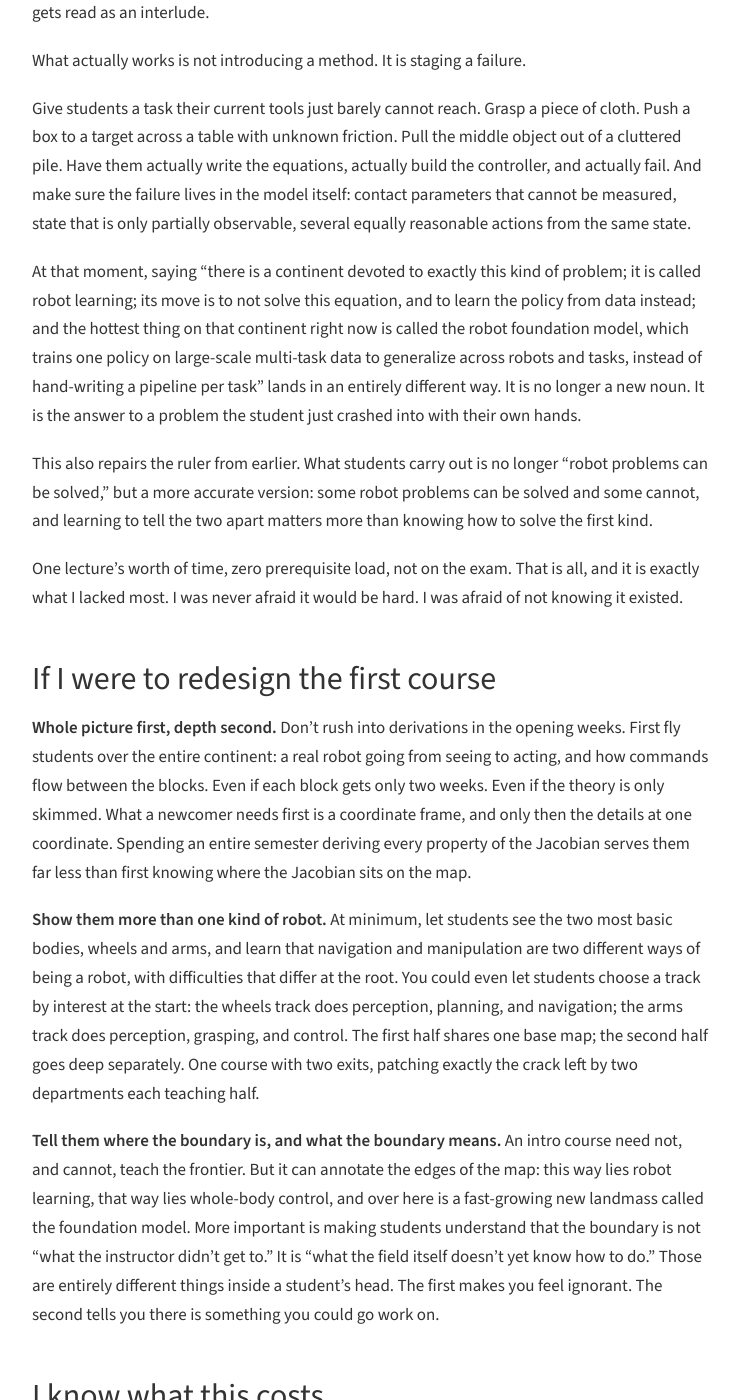
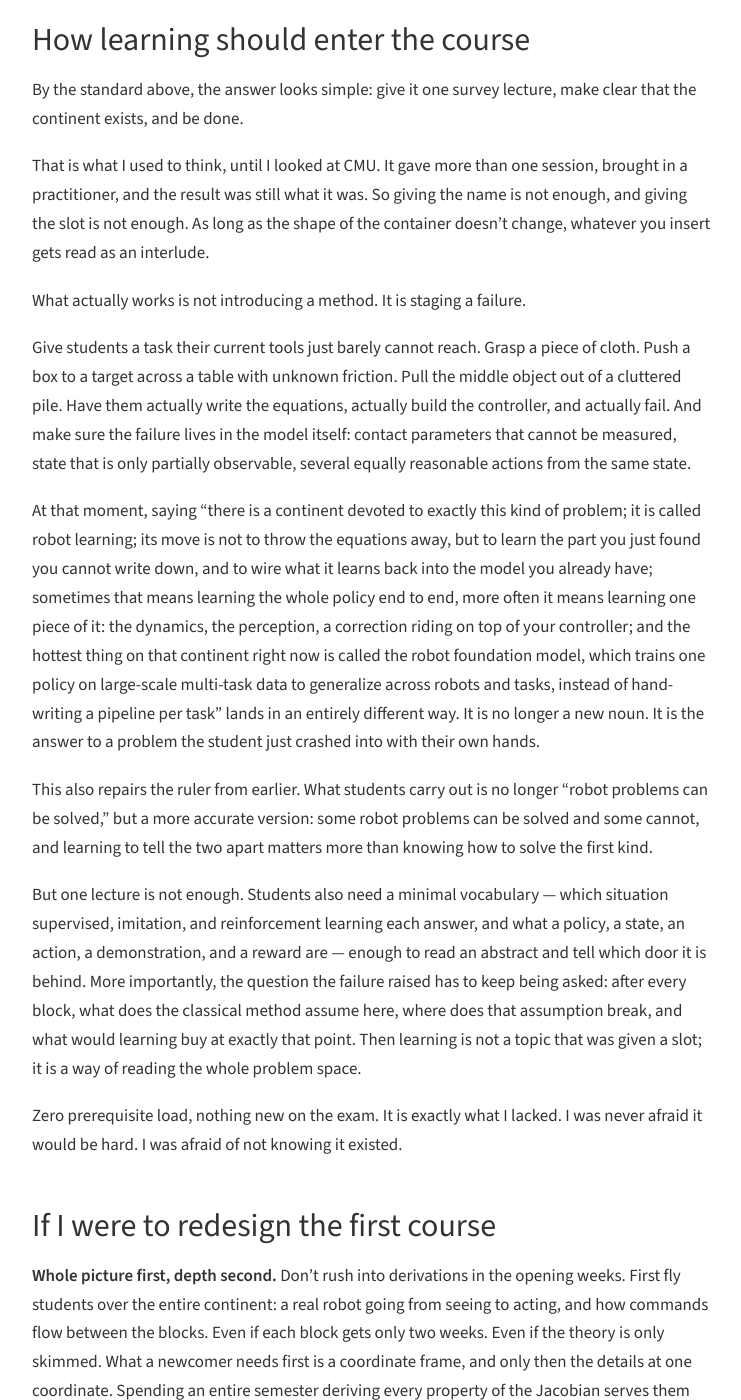
Before and after one commit to treap45/treap45.github.io, a Jekyll site: the page built from _posts/2026-07-24-what-does-introduction-to-robotics-actually-introduce-en.md, in a window 1280 px wide and 1400 px high, scrolled down 8459 px. Shown: the whole window, without its empty margins (268-1009 px from the left). Built offline with Jekyll 4.4.1, drawn with Linux system fonts in a browser that asks for light colours; some of the changed text lies outside the part shown.

Commit message:
Tighten the essay's treatment of robot learning
Four revisions, applied to both language versions:

- Recast robot learning as learning the part you cannot write down and
  wiring it back into the model, rather than replacing equations with
  a policy learned from data. The old framing was inaccurate about how
  modern systems are built, and it installed the same kind of skewed
  ruler the essay argues against.
- Add the durability case for a classical core, and answer it:
  durability justifies the core, not the silence about its boundary.
- Replace "one lecture, that is all" with a minimal vocabulary plus a
  question asked after every block. The old line contradicted both the
  essay's own diagnosis and its homework proposal.
- Scope the appendix claim to the map the author was missing.

```diff
--- a/_posts/2026-07-24-what-does-introduction-to-robotics-actually-introduce-en.md
+++ b/_posts/2026-07-24-what-does-introduction-to-robotics-actually-introduce-en.md
@@ -81,6 +81,10 @@ The arm branch is easy to teach well because its content naturally forms a chain
 
 And so the branch that is easiest to teach well became, year after year, the whole.
 
+The status quo deserves a better defense than inertia. The arm chain isn't only the easiest thing to teach, it is also the most durable: someone who learned rotation matrices and feedback control twenty years ago lost nothing, which cannot be said for whatever anyone would have taught as the learning method of 2021.
+
+But durability justifies the core, not the silence. The more durable your core, the cheaper it is to say that it is one province — a sentence that costs less than a lecture, and would have saved me two years.
+
 ## A chain teaches you two things
 
 But the skew in content is not the deepest effect. Beyond content, a derivation chain teaches something deeper: what counts as an answer.
@@ -149,11 +153,13 @@ What actually works is not introducing a method. It is staging a failure.
 
 Give students a task their current tools just barely cannot reach. Grasp a piece of cloth. Push a box to a target across a table with unknown friction. Pull the middle object out of a cluttered pile. Have them actually write the equations, actually build the controller, and actually fail. And make sure the failure lives in the model itself: contact parameters that cannot be measured, state that is only partially observable, several equally reasonable actions from the same state.
 
-At that moment, saying "there is a continent devoted to exactly this kind of problem; it is called robot learning; its move is to not solve this equation, and to learn the policy from data instead; and the hottest thing on that continent right now is called the robot foundation model, which trains one policy on large-scale multi-task data to generalize across robots and tasks, instead of hand-writing a pipeline per task" lands in an entirely different way. It is no longer a new noun. It is the answer to a problem the student just crashed into with their own hands.
+At that moment, saying "there is a continent devoted to exactly this kind of problem; it is called robot learning; its move is not to throw the equations away, but to learn the part you just found you cannot write down, and to wire what it learns back into the model you already have; sometimes that means learning the whole policy end to end, more often it means learning one piece of it: the dynamics, the perception, a correction riding on top of your controller; and the hottest thing on that continent right now is called the robot foundation model, which trains one policy on large-scale multi-task data to generalize across robots and tasks, instead of hand-writing a pipeline per task" lands in an entirely different way. It is no longer a new noun. It is the answer to a problem the student just crashed into with their own hands.
 
 This also repairs the ruler from earlier. What students carry out is no longer "robot problems can be solved," but a more accurate version: some robot problems can be solved and some cannot, and learning to tell the two apart matters more than knowing how to solve the first kind.
 
-One lecture's worth of time, zero prerequisite load, not on the exam. That is all, and it is exactly what I lacked most. I was never afraid it would be hard. I was afraid of not knowing it existed.
+But one lecture is not enough. Students also need a minimal vocabulary — which situation supervised, imitation, and reinforcement learning each answer, and what a policy, a state, an action, a demonstration, and a reward are — enough to read an abstract and tell which door it is behind. More importantly, the question the failure raised has to keep being asked: after every block, what does the classical method assume here, where does that assumption break, and what would learning buy at exactly that point. Then learning is not a topic that was given a slot; it is a way of reading the whole problem space.
+
+Zero prerequisite load, nothing new on the exam. It is exactly what I lacked. I was never afraid it would be hard. I was afraid of not knowing it existed.
 
 ## If I were to redesign the first course
 
@@ -185,7 +191,7 @@ I don't regret taking that course. The surveyor's map it gave me is the real thi
 
 I am still walking that continent myself. I am writing this not because I have crossed it, but because I still remember the panic of standing in the fog, not knowing which way to step.
 
-But saying "your map is incomplete" and stopping there is cheap. An essay that spends its whole length complaining that nobody draws the map, and then draws none, has no standing to complain. So at the end of this essay I have listed what I spent the past two years filling in. Only after finishing the list did I notice something a little funny: **this catch-up list is the photographic negative of the missing map.** Every item on it is something someone should have pointed out to me at the start, and that I instead discovered by crashing into it.
+But saying "your map is incomplete" and stopping there is cheap. An essay that spends its whole length complaining that nobody draws the map, and then draws none, has no standing to complain. So at the end of this essay I have listed what I spent the past two years filling in. Only after finishing the list did I notice something a little funny: **this catch-up list is the photographic negative of the map I was missing.** Every item on it is something someone should have pointed out to me at the start, and that I instead discovered by crashing into it.
 
 It is certainly incomplete, and certainly biased toward my own direction. I work on manipulation, so that region is drawn in finer detail than the rest. But at least it is an actual map, and not one more sentence about how much maps matter.
 
```
Also changed, not shown: _posts/2026-07-24-what-does-introduction-to-robotics-actually-introduce-zh.md (+9 -3 lines).
